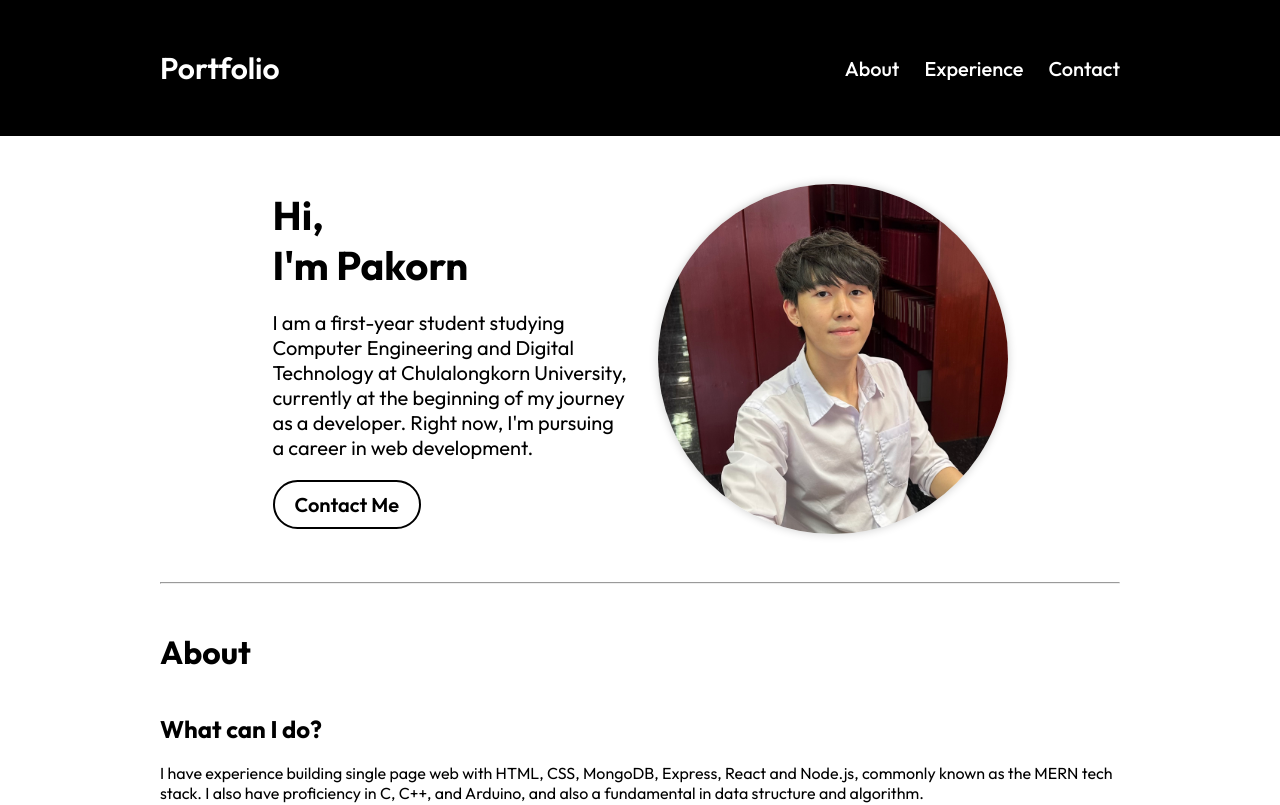
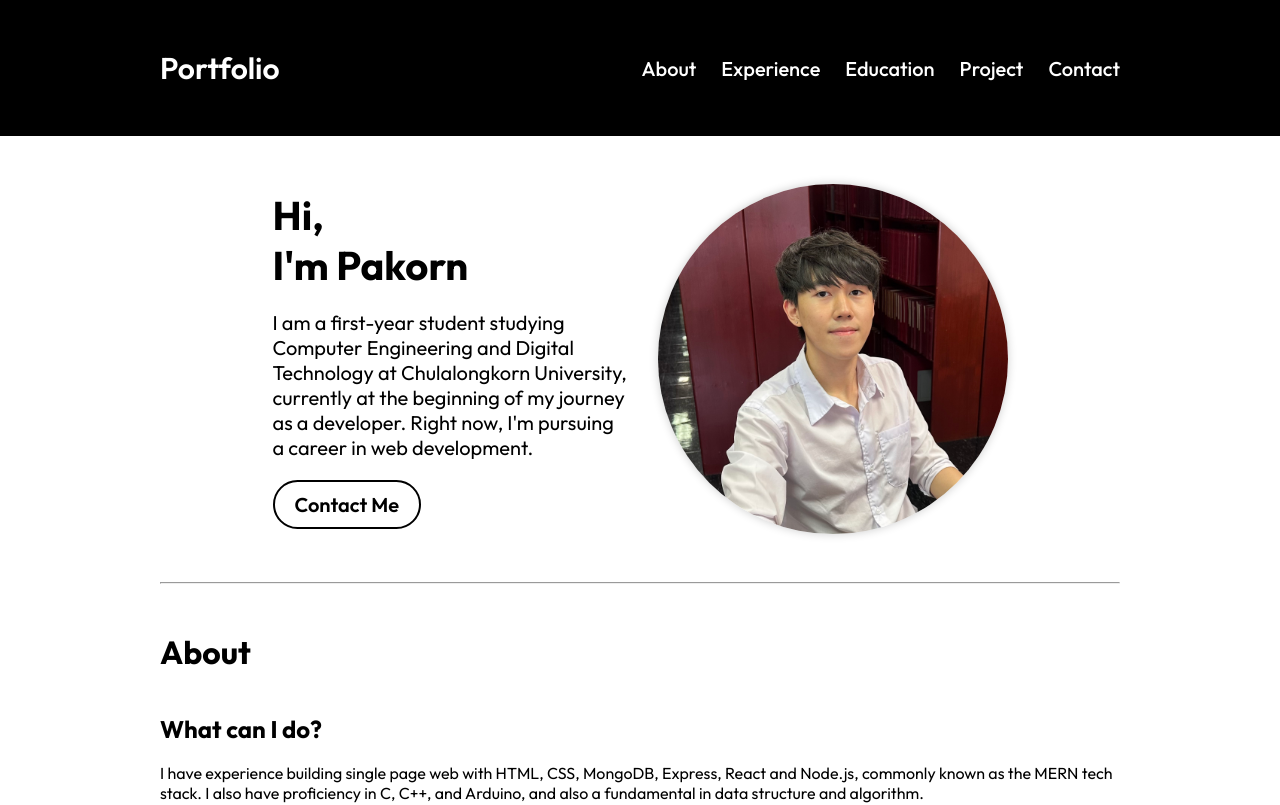
Before and after one commit to PakornBank/portfolio, a React (Vite) app: page / in a window 1280 px wide. Shown: the top 805 px of the page. Built offline with nearby package versions, Linux system fonts and the light colour scheme.

Commit message:
Update Navbar.

```diff
--- a/src/components/navbar/Navbar.jsx
+++ b/src/components/navbar/Navbar.jsx
@@ -28,9 +28,15 @@ export default function Navbar() {
           <MenuItem>
             <a href="#about">About</a>
           </MenuItem>
-          {/* <MenuItem><a href="#education">Education</a></MenuItem> */}
+
           <MenuItem>
             <a href="#experience">Experience</a>
+          </MenuItem>
+          <MenuItem>
+            <a href="#education">Education</a>
+          </MenuItem>
+          <MenuItem>
+            <a href="#projects">Project</a>
           </MenuItem>
           <MenuItem>
             <a href="#contact">Contact</a>
```
